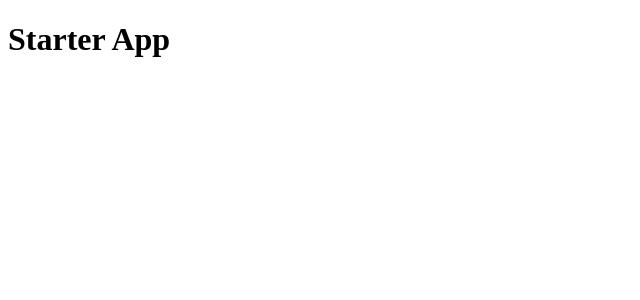
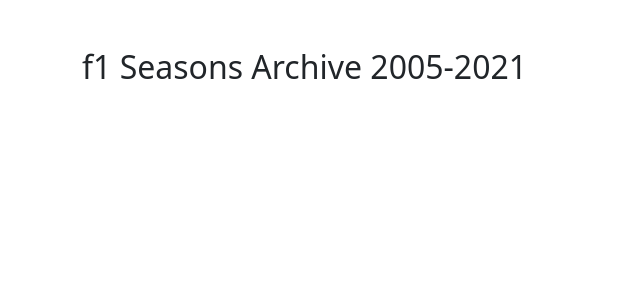
Before and after one commit to islamashraful/f1-seasons-archive, a React (Create React App) app: page / in a window 1280 px wide. Shown: the top 300 px of the page, without its empty margins (0-640 px from the left). Built offline with nearby package versions, Linux system fonts and the light colour scheme.

Commit message:
Added bootstrap

```diff
--- a/package.json
+++ b/package.json
@@ -3,6 +3,7 @@
   "version": "0.1.0",
   "private": true,
   "dependencies": {
+    "bootstrap": "^5.1.0",
     "react": "^17.0.2",
     "react-dom": "^17.0.2",
     "react-scripts": "4.0.3"
--- a/src/App.js
+++ b/src/App.js
@@ -1,7 +1,7 @@
 const App = () => {
   return (
-    <div>
-      <h1>Starter App</h1>
+    <div className="container">
+      <h2 class="mt-5">f1 Seasons Archive 2005-2021</h2>
     </div>
   );
 };
--- a/src/index.js
+++ b/src/index.js
@@ -1,6 +1,7 @@
 import React from "react";
 import ReactDOM from "react-dom";
 import App from "./App";
+import "bootstrap/dist/css/bootstrap.min.css";
 
 ReactDOM.render(
   <React.StrictMode>
```
Also changed, not shown: 1 other file (tests, documents, lock files or other folders).
